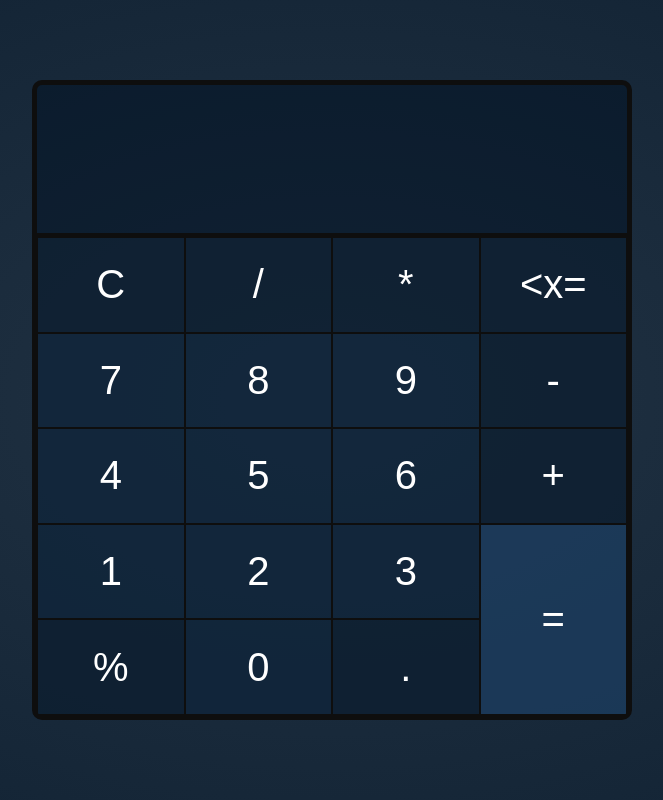
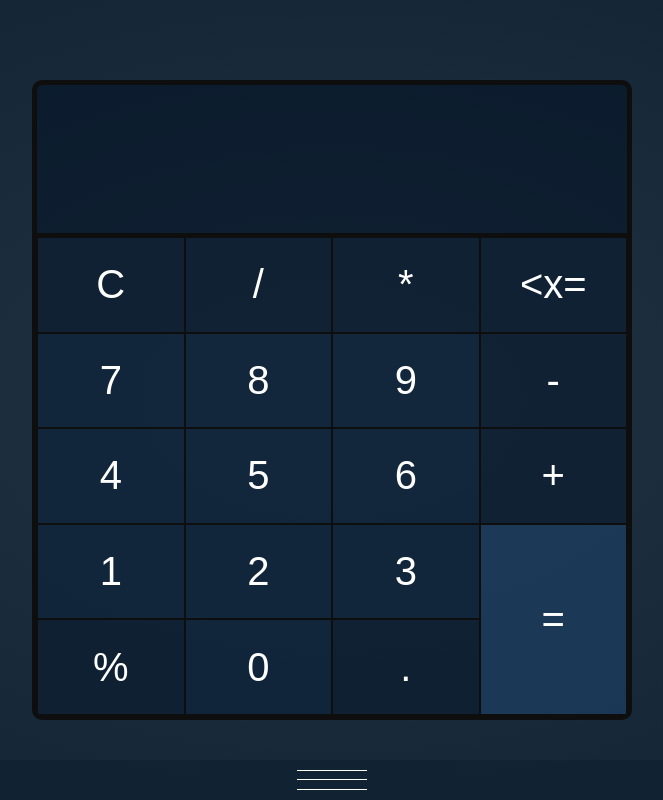
Before and after one commit to krylak123/react-calculator-app, a React (Create React App) app: page / in a window 1280 px wide. Shown: the whole page, without its empty margins (308-971 px from the left). Built offline with nearby package versions, Linux system fonts and the light colour scheme.

Commit message:
added aside panel

```diff
--- a/src/App/App.js
+++ b/src/App/App.js
@@ -2,6 +2,7 @@ import React from 'react';
 
 import AppProvider from '../.store/AppProvider';
 import Calculator from '../Calculator/Calculator';
+import AsidePanel from '../AsidePanel/AsidePanel';
 
 import './App.scss';
 
@@ -10,6 +11,7 @@ const App = () => {
     <AppProvider>
       <div className="wrapper">
         <Calculator />
+        <AsidePanel />
       </div>
     </AppProvider>
   );
--- /dev/null
+++ b/src/AsidePanel/AsidePanel.js
@@ -0,0 +1,40 @@
+import React, { useEffect, useContext } from 'react';
+import './AsidePanel.scss';
+import { AppContext } from '../.store/AppProvider';
+
+const AsidePanel = () => {
+
+    const { resultList } = useContext(AppContext)
+
+    const handleTouchStart = (e) => {
+        e.target.parentNode.classList.toggle('active')
+    }
+
+    useEffect(() => {
+        document.querySelector('.aside__swiper').addEventListener('touchstart', handleTouchStart)
+
+        return () => {
+            document.querySelector('.aside__swiper').removeEventListener('touchstart', handleTouchStart)
+        }
+    }, [])
+
+    const resultListMap = resultList.map(item => (
+        <li className="aside__result">{item}</li>
+    ))
+
+    return (
+        <aside className="aside">
+            <div className="aside__swiper">
+                <span className="aside__line"></span>
+                <span className="aside__line"></span>
+                <span className="aside__line"></span>
+            </div>
+            <h3 className="aside__title">History</h3>
+            <ul className="aside__results">
+                {resultListMap}
+            </ul>
+        </aside>
+    );
+}
+
+export default AsidePanel;
--- /dev/null
+++ b/src/AsidePanel/AsidePanel.scss
@@ -0,0 +1,45 @@
+.aside {
+    position: fixed;
+    bottom: 0;
+    left: 0;
+    width: 100%;
+    height: 90vh;
+    background-color: rgba(17, 34, 51, .8);
+    border-radius: 50px 50px 0 0;
+    transform: translateY(85vh);
+    transition: .2s;
+
+    &.active {
+        transform: translateY(0);
+    }
+
+    &__swiper {
+        display: flex;
+        flex-direction: column;
+        align-items: center;
+        justify-content: space-around;
+        padding: 6px 0;
+        width: 100%;
+        height: 5vh;
+    }
+
+    &__line {
+        display: block;
+        width: 70px;
+        height: 1px;
+        background-color: #fff;
+    }
+
+    &__title {
+        margin: 0 auto 10px;
+        width: 150px;
+        font-size: 3rem;
+        text-align: center;
+        border-bottom: 1px solid #fff;
+    }
+
+    &__result {
+        text-align: center;
+        font-size: 2rem;
+    }
+}
--- a/src/Button/Button.js
+++ b/src/Button/Button.js
@@ -5,9 +5,10 @@ import './Button.scss';
 
 const Button = ({ char, className, name }) => {
 
-    const { result, setResult, isOperend, setIsOperend } = useContext(AppContext)
+    const { result, setResult, isOperend, setIsOperend, setResultList } = useContext(AppContext)
 
     const handleCalculator = () => {
+
         if (name === "number") {
             setResult(prevValue => prevValue + char)
         } else if (name === "dot") {
@@ -32,11 +33,15 @@ const Button = ({ char, className, name }) => {
             if (temp % 1 === 0) {
                 setResult(temp)
             } else {
-                setResult(temp.toFixed(2))
+                temp = temp.toFixed(2)
+                setResult(temp)
             }
+
+            setResultList(prevValue => [...prevValue, String(temp)])
             setIsOperend(prevValue => !prevValue)
         } catch {
             setResult('error')
+            setTimeout(() => setResult(''), 1000)
         }
     }
 
```
Also changed, not shown: src/.store/AppProvider.js.
